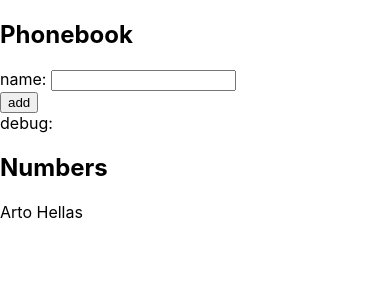
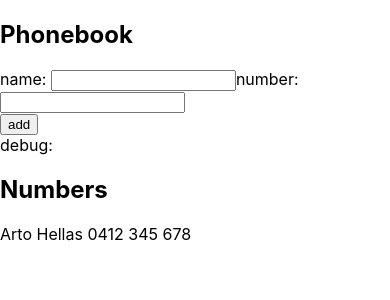
Before and after one commit to prajitlal4/fullstack-course, a React (Create React App) app in the folder part2/phonebook/: page / in a window 390 px wide. Shown: the top 300 px of the page. Built offline with nearby package versions, Linux system fonts and the light colour scheme.

Commit message:
add numbers into phonebook

```diff
--- a/part2/phonebook/src/App.js
+++ b/part2/phonebook/src/App.js
@@ -2,26 +2,28 @@ import { useState } from 'react'
 
 const App = () => {
   const [persons, setPersons] = useState([
-    { name: 'Arto Hellas' }
+    { name: 'Arto Hellas', number: '0412 345 678' }
   ])
   const [newName, setNewName] = useState('')
+  const [newNumber, setNewNumber] = useState('')
 
   const addName = (event) => {
     event.preventDefault()
     console.log('button clicked', event.target)
 
-    console.log(checkValue)
+    console.log(checkName)
 
-    if (checkValue === true) {
+    if (checkName === true) {
       alert(`${newName} is already added to phonebook` )
     }
     else {
-      setPersons(persons.concat({name : newName}))
+      setPersons(persons.concat({name : newName, number: newNumber}))
       setNewName('')
+      setNewNumber('')
     }
   }
 
-  const checkValue = persons.some(person => {
+  const checkName = persons.some(person => {
     if (person.name === newName) {
       return true
     }
@@ -33,22 +35,28 @@ const App = () => {
     setNewName(event.target.value)
   }
 
+  const handleNumberChange = (event) => {
+    console.log(event.target.value)
+    setNewNumber(event.target.value)
+  }
+
   return (
     <div>
       <h2>Phonebook</h2>
       <form onSubmit={addName}>
         <div>
           name: <input value={newName} onChange={handleNameChange}/>
+          number: <input value={newNumber} onChange={handleNumberChange}/>
         </div>
         <div>
           <button type="submit">add</button>
         </div>
-      <div>debug: {newName}</div>
+      <div>debug: {newName} {newNumber}</div>
       </form>
       <h2>Numbers</h2>
       <p>
         {persons.map(person =>
-          <p key={person.name}> {person.name} </p>
+          <p key={person.name}> {person.name} {person.number}</p>
         )}
       </p>
     </div>
```
